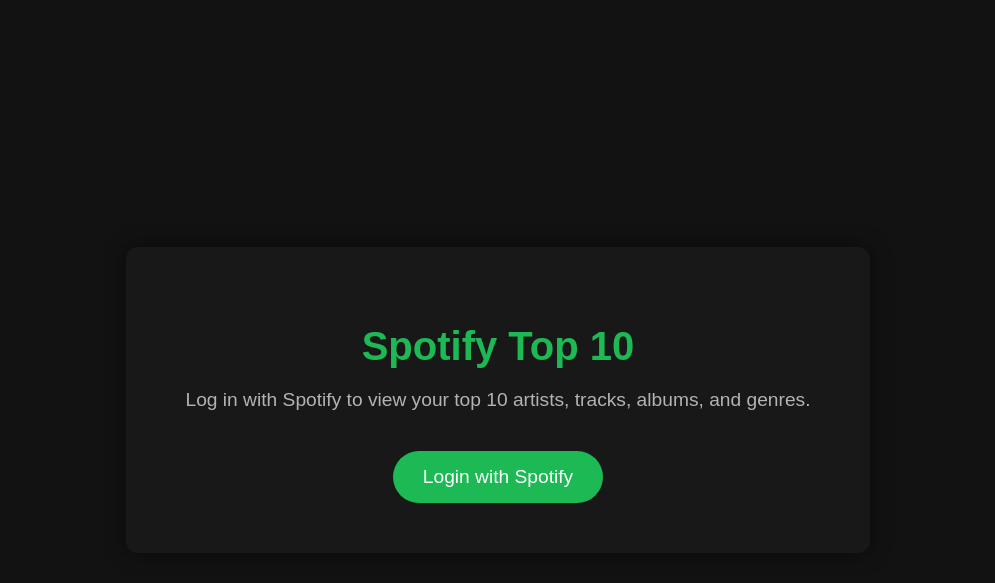
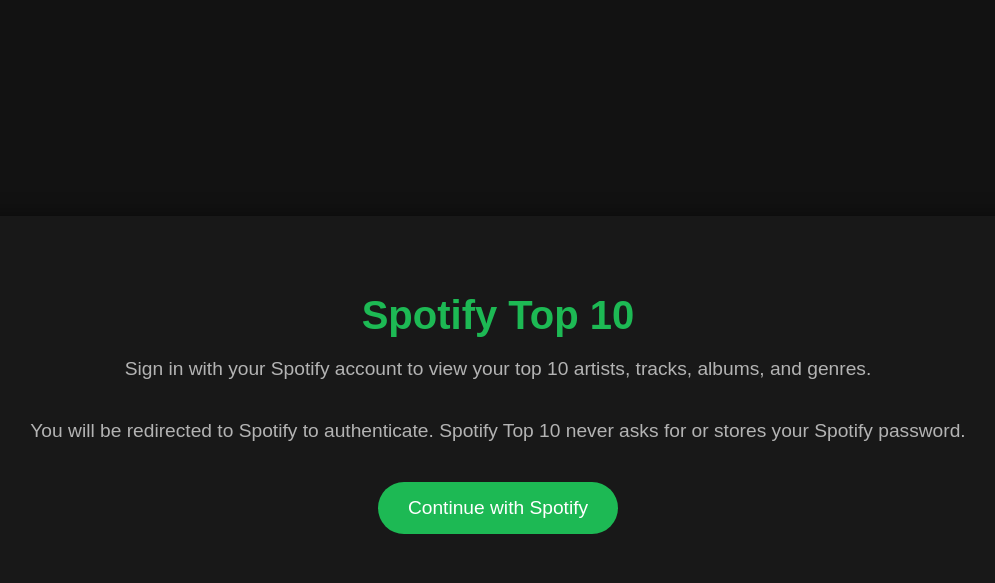
Before and after one commit to Russell-97/Spotify-Web-API-Project, a Flask app: template templates/login.html in a window 1280 px wide. Shown: the top 583 px of the page, without its empty margins (142-1137 px from the left). Run offline with Flask 3, Linux system fonts and the light colour scheme; the template is opened without the code that fills it, so the values that code supplies are empty.

Commit message:
Changed wording of login page

```diff
--- a/templates/login.html
+++ b/templates/login.html
@@ -2,7 +2,7 @@
 <html lang="en">
 <head>
     <meta charset="UTF-8">
-    <title>Login to Spotify</title>
+    <title>Spotify Top 10 — Sign in</title>
     <style>
         body {
             background-color: #121212;
@@ -49,9 +49,17 @@
 <body>
     <div class="container">
         <h1>Spotify Top 10</h1>
-        <p>Log in with Spotify to view your top 10 artists, tracks, albums, and genres.</p>
+        <p>
+    Sign in with your Spotify account to view your top 10
+    artists, tracks, albums, and genres.
+</p>
+
+<p class="notice">
+    You will be redirected to Spotify to authenticate.
+    Spotify Top 10 never asks for or stores your Spotify password.
+</p>
         <a href="/login">
-            <button class="login-btn">Login with Spotify</button>
+            <button class="login-btn">Continue with Spotify</button>
         </a>
     </div>
 </body>
```
